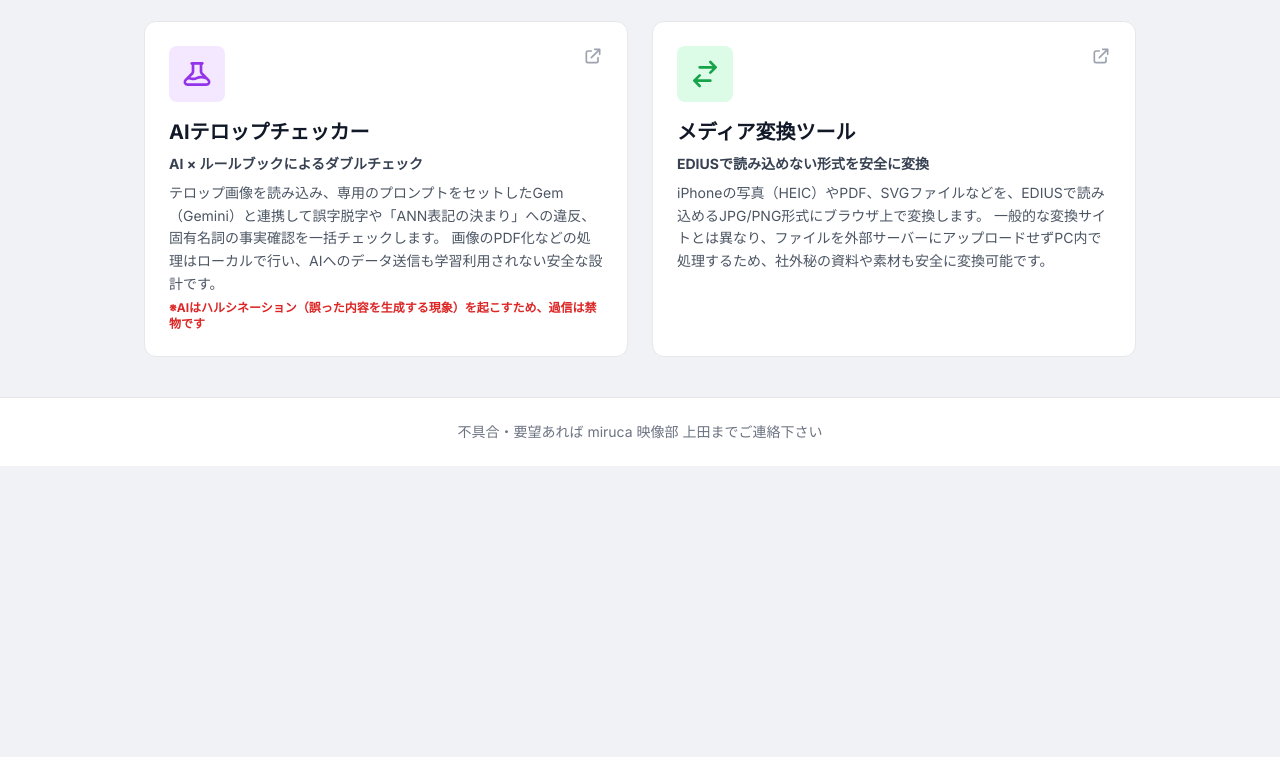
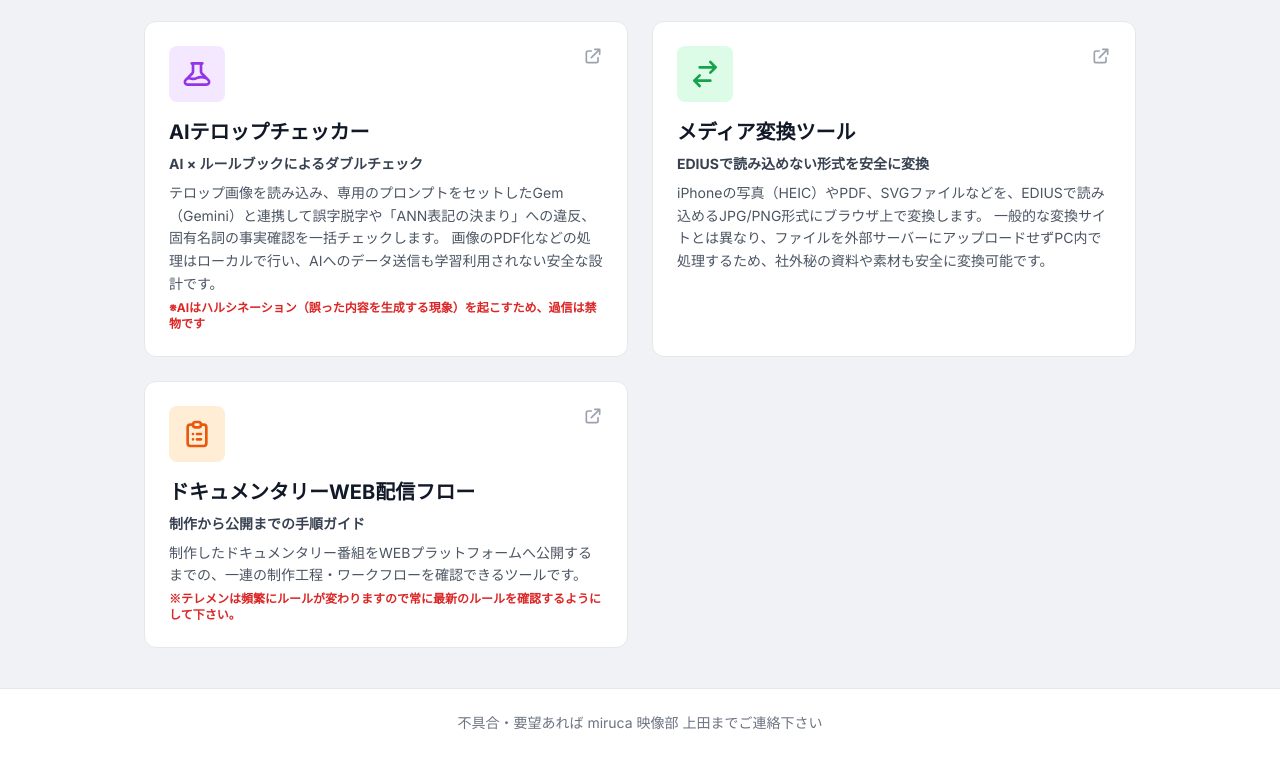
Before and after one commit to yueda-spec/Portal, a plain HTML site: page index.html in a window 1280 px wide. Shown: the part 496-1253 px from the top of the page. Before the commit the page ends 962 px from the top, so only its background shows below. Drawn offline with nearby package versions, Linux system fonts and the light colour scheme.

Commit message:
Update index.html

```diff
--- a/index.html
+++ b/index.html
@@ -14,7 +14,7 @@
     <style>
         body {
             font-family: 'Inter', 'Noto Sans JP', sans-serif;
-            background-color: #f0f2f5; /* ▼▼▼ 変更：背景色を統一 (#f3f4f6 -> #f0f2f5) ▼▼▼ */
+            background-color: #f0f2f5;
             color: #1f2937;
         }
         /* カードのホバーアニメーション */
@@ -118,6 +118,24 @@
                 </p>
             </a>
 
+            <a href="https://script.google.com/a/macros/htb.co.jp/s/AKfycbxPG6NtFb1DsUyfbrLPEO4OZRCDTaREJBh8rW99wq33MhnbUF92dzMujzWQUHjs7hW0/exec" target="_blank" rel="noopener noreferrer" class="tool-card block bg-white rounded-xl border border-gray-200 p-6 h-full hover:border-orange-400 group">
+                <div class="flex items-start justify-between mb-4">
+                    <div class="bg-orange-100 text-orange-600 p-3 rounded-lg group-hover:bg-orange-600 group-hover:text-white transition-colors">
+                        <svg xmlns="http://www.w3.org/2000/svg" class="h-8 w-8" fill="none" viewBox="0 0 24 24" stroke="currentColor">
+                            <path stroke-linecap="round" stroke-linejoin="round" stroke-width="2" d="M9 5H7a2 2 0 00-2 2v12a2 2 0 002 2h10a2 2 0 002-2V7a2 2 0 00-2-2h-2M9 5a2 2 0 002 2h2a2 2 0 002-2M9 5a2 2 0 012-2h2a2 2 0 012 2m-3 7h3m-3 4h3m-6-4h.01M9 16h.01" />
+                        </svg>
+                    </div>
+                    <span class="text-gray-400 hover:text-gray-600">
+                        <svg xmlns="http://www.w3.org/2000/svg" class="h-5 w-5" fill="none" viewBox="0 0 24 24" stroke="currentColor"><path stroke-linecap="round" stroke-linejoin="round" stroke-width="2" d="M10 6H6a2 2 0 00-2 2v10a2 2 0 002 2h10a2 2 0 002-2v-4M14 4h6m0 0v6m0-6L10 14" /></svg>
+                    </span>
+                </div>
+                <h3 class="text-xl font-bold text-gray-900 mb-2 group-hover:text-orange-600 transition-colors">ドキュメンタリーWEB配信フロー</h3>
+                <p class="text-sm font-bold text-gray-700 mb-2">制作から公開までの手順ガイド</p>
+                <p class="text-sm text-gray-600 leading-relaxed">
+                    制作したドキュメンタリー番組をWEBプラットフォームへ公開するまでの、一連の制作工程・ワークフローを確認できるツールです。<br>
+                    <span class="text-red-600 font-bold text-xs mt-1 block">※テレメンは頻繁にルールが変わりますので常に最新のルールを確認するようにして下さい。</span>
+                </p>
+            </a>
             </div>
     </main>
 
```
